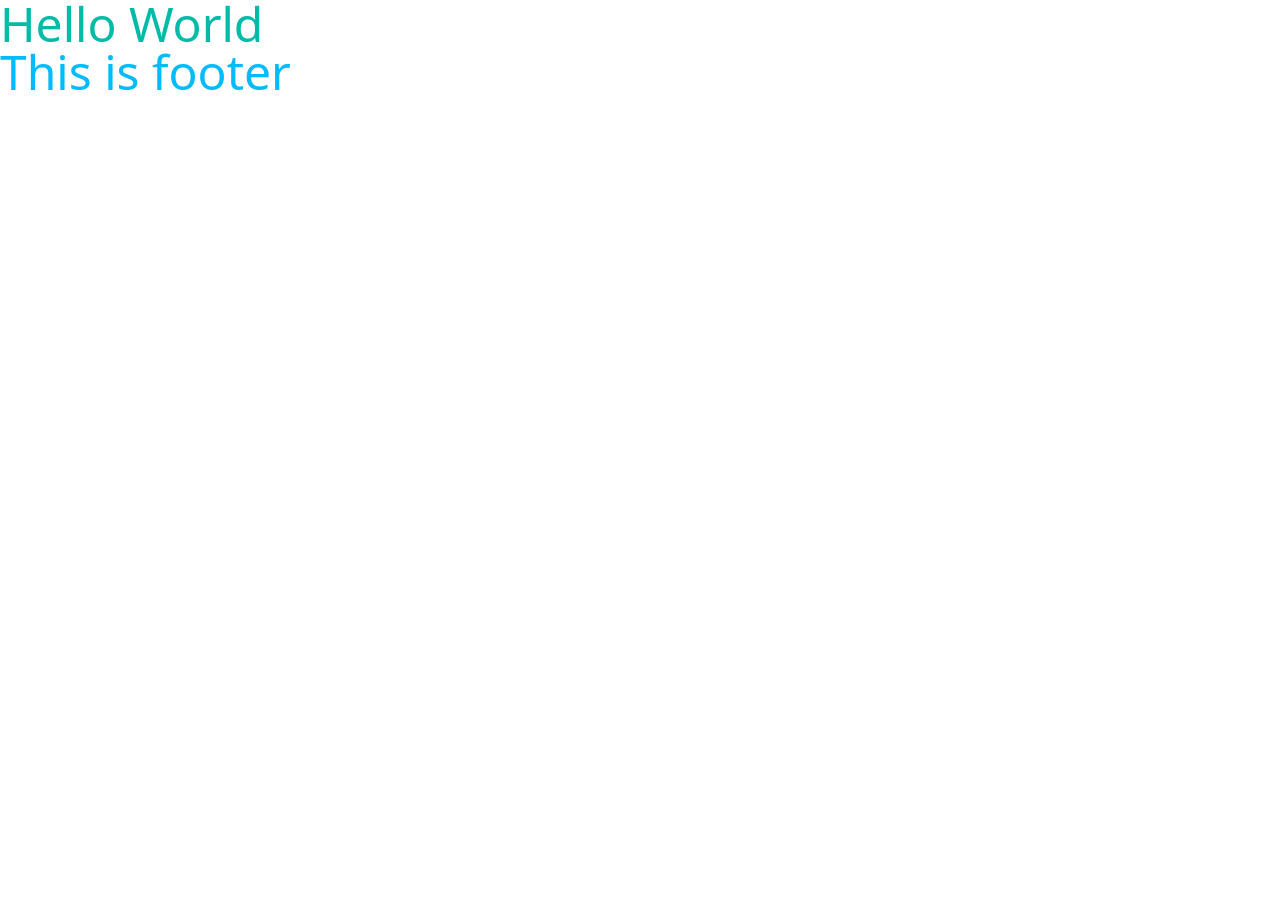
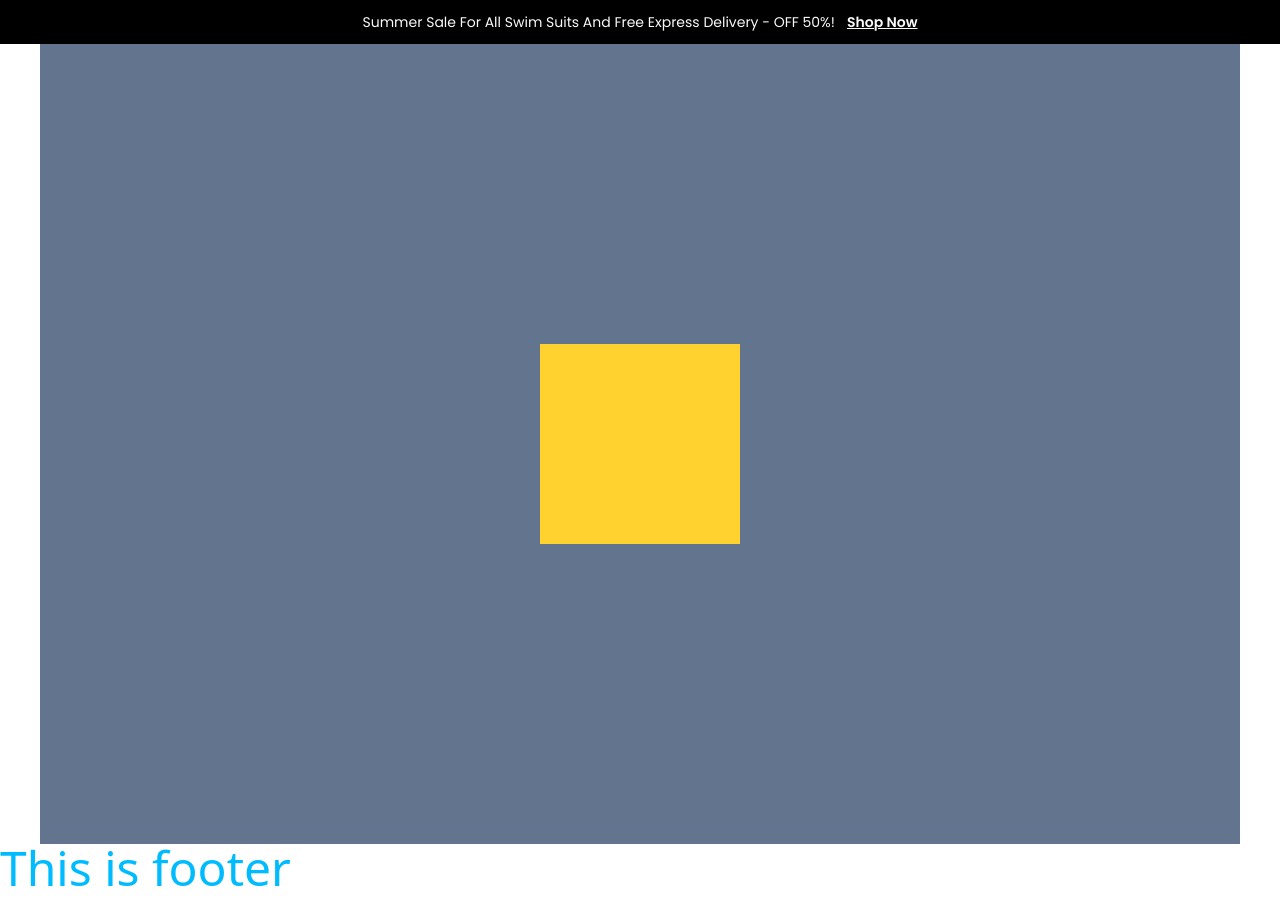
Before and after one commit to nayemalways/SmartGadegets, a React (Vite) app in the folder client/: page / in a window 1280 px wide. Before the commit the page ends 800 px from the top, so only its background shows below. Built offline with nearby package versions, Linux system fonts and the light colour scheme.

Commit message:
created top discount banner

```diff
--- a/client/src/index.css
+++ b/client/src/index.css
@@ -1,3 +1,8 @@
+ /* Font :Poppins, :Inter  */
+ @import url('https://fonts.googleapis.com/css2?family=Inter:ital,opsz,wght@0,14..32,100..900;1,14..32,100..900&family=Poppins:ital,wght@0,100;0,200;0,300;0,400;0,500;0,600;0,700;0,800;0,900;1,100;1,200;1,300;1,400;1,500;1,600;1,700;1,800;1,900&display=swap');
+
+
+
  @import "tailwindcss";
 
  @theme {
@@ -5,5 +10,26 @@
   --breakpoint-3xl: 120rem;
   --color-primary: #DB4444;
   --color-secondary: #000000;
-  --color-secondary: #bfbfbf;
+  --color-gray: #bfbfbf;
+  --color-text-color: #FAFAFA;
+  --font-poppins: "Poppins", sans-serif;
+  --font-inter: "Inter", sans-serif;
 }
+
+
+  @layer base {
+      * {
+        margin: 0;
+        padding: 0;
+        box-sizing: border-box;
+        scroll-behavior: smooth;
+      }
+    }
+
+@layer utilities {
+  .container {
+    max-width: 1200px;
+    width: 96%;
+    margin: 0 auto;
+  }
+}
--- a/client/src/layout/Layout.jsx
+++ b/client/src/layout/Layout.jsx
@@ -2,11 +2,11 @@ import React from 'react';
 import Navbar from './Navbar';
 import Footer from './Footer';
 
-const Layout = ({childrean}) => {
+const Layout = ({children}) => {
     return (
         <>
             <Navbar />
-            {childrean}
+            {children}
             <Footer />
         </>
     );
--- a/client/src/layout/Navbar.jsx
+++ b/client/src/layout/Navbar.jsx
@@ -1,9 +1,13 @@
 import React from 'react';
+import { Link } from 'react-router-dom';
 
 const Navbar = () => {
     return (
-        <header>
-            <h1 className='text-5xl text-teal-500'>Hello World</h1>
+        <header className=''>
+            <section className='bg-secondary flex space-x-3 justify-center items-center py-3 max-sm:space-x-0 max-sm:ps-2'>
+                <p className='text-text-color inline-block text-sm font-normal font-poppins  max-sm:text-[12px] '>Summer Sale For All Swim Suits And Free Express Delivery - OFF 50%!</p>
+                <Link className='text-text-color text-sm font-semibold underline decoration-1 font-poppins max-sm:text-[12px]' to='/'>Shop Now</Link>
+            </section>
         </header>
     );
 };
--- a/client/src/pages/Home.jsx
+++ b/client/src/pages/Home.jsx
@@ -1,12 +1,14 @@
 import React from 'react';
-import Navbar from '../layout/Navbar';
-import Footer from '../layout/Footer';
 import Layout from '../layout/Layout';
 
 const Home = () => {
     return (
         <Layout>
-            <h1 className='text-5xl bg-primary'>Welcome to Home pages</h1>
+            <div className='container w-full h-screen bg-slate-500 grid place-content-center'>
+                 <div className='w-50 h-50 bg-amber-300'>
+
+                 </div>
+            </div>
         </Layout>
     );
 };
```
